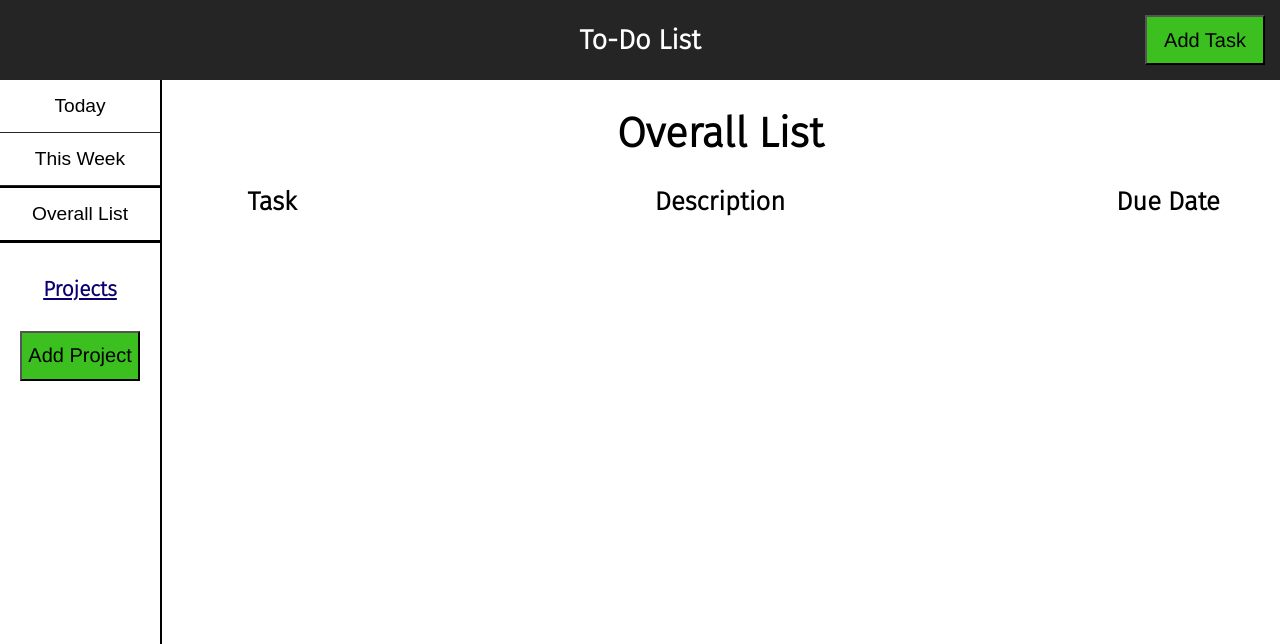
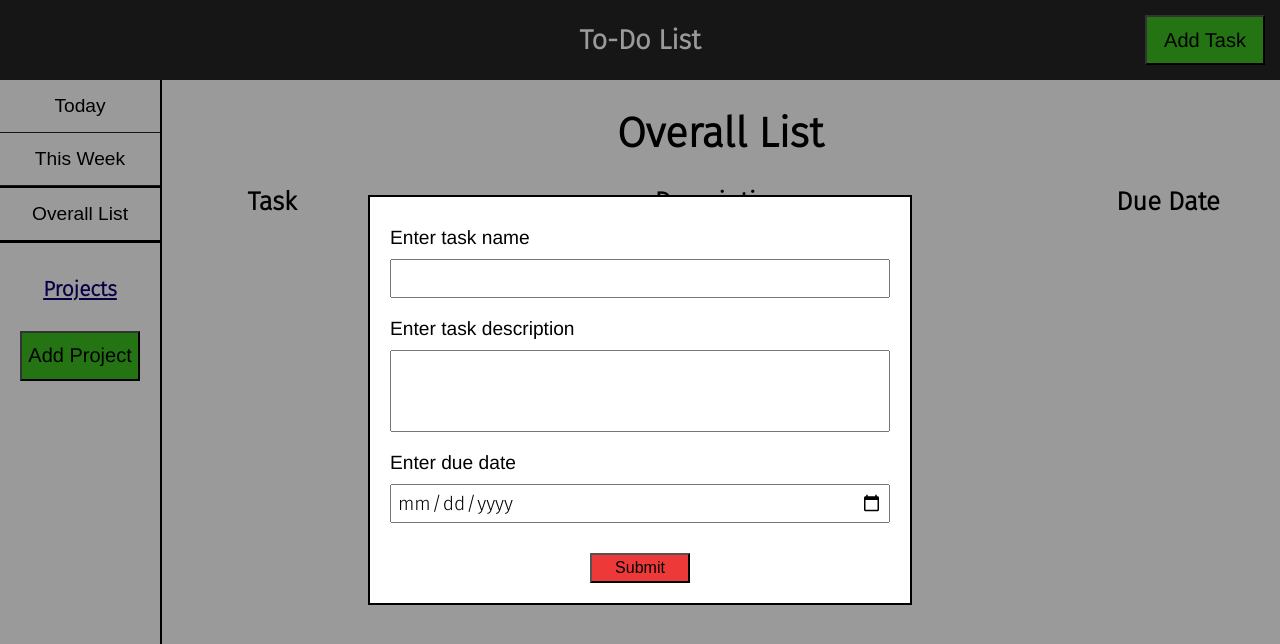
Before and after one commit to cooldudeachyut/todolist, a website built with webpack: page src/index.html in a window 1280 px wide. Both pictures are taken after a click on the button "Add Task". Shown: the top 644 px of the page. Built offline with nearby package versions, Linux system fonts and the light colour scheme.

Commit message:
Add prompt windows feature

```diff
--- a/src/index.html
+++ b/src/index.html
@@ -27,12 +27,12 @@
 				<h1 id="list-heading">Overall List</h1>
 				<div id="data-identifiers">
 					<h1 class="list-info">Task</h1>
-					<h1 class="list-info description">Description</h1>
+					<h1 class="list-info description-info">Description</h1>
 					<h1 class="list-info">Due Date</h1>
 				</div>
 				<div id="list">
 					<div id="title" class="list-info"></div>
-					<div id="description" class="list-info description"></div>
+					<div id="description" class="list-info description-info"></div>
 					<div id="due-date" class="list-info"></div>
 				</div>
 			</div>
--- a/src/scripts/displaylist.js
+++ b/src/scripts/displaylist.js
@@ -1,19 +1,21 @@
-export function createTodayList(listobject)
+import '../styles/style.css';
+
+export function displayTodayList(listobject)
 {
 
 }
 
-export function createThisWeekList(listobject)
+export function displayThisWeekList(listobject)
 {
 
 }
 
-export function createProjectList(listobject)
+export function displayProjectList(listobject)
 {
 
 }
 
-export function createTotalList(listobject)
+export function displayTotalList(listobject)
 {
 
 }
--- a/src/scripts/index.js
+++ b/src/scripts/index.js
@@ -1,6 +1,6 @@
 import '../styles/style.css';
 import { format, formatDistance, formatRelative, subDays } from 'date-fns';
-import * as prompts from './prompt.js';
+import * as prompt from './prompt.js';
 import * as displayList from './displaylist.js';
 
 const main = document.getElementById("main");
@@ -107,7 +107,17 @@ function createListItemObject(title, description, dueDate)
 	return obj;
 }
 
-function displayPrompt()
+function displayTaskPrompt()
 {
-	main.append(createPrompt());
+	prompt.deletePromptWindow();
+	main.append(prompt.createTaskPrompt());
 }
+
+function displayProjectPrompt()
+{
+	prompt.deletePromptWindow();
+	main.append(prompt.createProjectPrompt());
+}
+
+document.getElementById('add-task-button').addEventListener('click', displayTaskPrompt);
+document.getElementById('add-project-button').addEventListener('click', displayProjectPrompt);
--- a/src/scripts/prompt.js
+++ b/src/scripts/prompt.js
@@ -1,9 +1,122 @@
+import '../styles/style.css';
+
+function basicElementFactory(...elementDetails) //Element tag name, Element id (send value as undefined for no id), Element class 1, class 2 ....
+{
+	let div = document.createElement(elementDetails[0]);
+
+	for (let i = 1; i < elementDetails.length; i++)
+	{
+		if (i == 1 && elementDetails[i] != undefined)
+			div.id = elementDetails[i];
+
+		else if (i != 1)
+			div.className += ` ${elementDetails[i]}`;
+	}
+
+	return div;
+}
+
+function createLabel(id, labelText, labelClass)
+{
+	let label = basicElementFactory('label', undefined, labelClass);
+	label.setAttribute('for', `${id}`);
+	label.innerText = labelText;
+
+	return label;
+}
+
+function createInputBox(id, name, type, inputBoxClass)
+{
+	let inputBox = basicElementFactory('input', id, inputBoxClass);
+	inputBox.setAttribute('type', `${type}`);
+	inputBox.setAttribute('name', `${name}`);
+	inputBox.setAttribute('autocomplete', 'off');
+	inputBox.setAttribute('required', '');
+
+	return inputBox;
+}
+
+function addLabelAndInput(formElement, id, name, type, labelText, containerClass, labelClass, inputBoxClass)
+{
+	let div = basicElementFactory('div', undefined, containerClass);
+
+	div.append(createLabel(id, labelText, labelClass));
+	div.append(createInputBox(id, name, type, inputBoxClass));
+
+	formElement.append(div);
+}
+
+function createTextArea(id, textAreaClass)
+{
+	let textArea = basicElementFactory('textarea', id, textAreaClass);
+
+	textArea.setAttribute('wrap', 'hard');
+	textArea.setAttribute('maxlength', '150');
+
+	return textArea;
+}
+
+function addLabelAndTextArea(formElement, id, labelText, containerClass, labelClass, textAreaClass)
+{
+	let div = basicElementFactory('div', undefined, containerClass);
+
+	div.append(createLabel(id, labelText, labelClass));
+	div.append(createTextArea(id, textAreaClass));
+
+	formElement.append(div);
+}
+
+function createBasicPromptWindow()
+{
+	let containerDiv = basicElementFactory('div', 'prompt-container');
+	let blackScreen = basicElementFactory('div', 'black-screen');
+	let taskPromptForm = basicElementFactory('form', 'input-form', 'form-box');
+
+	blackScreen.addEventListener('mousedown', deletePromptWindow);
+
+	containerDiv.append(blackScreen);
+	containerDiv.append(taskPromptForm);
+
+	return [containerDiv, taskPromptForm];
+}
+
+function createSubmitButton()
+{
+	let submitButton = basicElementFactory('button', 'submit');
+	submitButton.setAttribute('type', 'submit');
+	submitButton.setAttribute('form', 'input-form');
+	submitButton.innerText = "Submit";
+
+	return submitButton;
+}
+
 export function createTaskPrompt()
 {
+	let promptWindow = createBasicPromptWindow();
 
+	addLabelAndInput(promptWindow[1], 'task-name', 'task', 'text', 'Enter task name', 'input-container', 'label-text', 'input-box');
+	addLabelAndTextArea(promptWindow[1], 'task-description', 'Enter task description', 'input-container', 'label-text', 'input-box description-box');
+	addLabelAndInput(promptWindow[1], 'due-date', 'date', 'date', 'Enter due date', 'input-container', 'label-text', 'input-box');
+	promptWindow[1].append(createSubmitButton());
+
+	return promptWindow[0];
 }
 
 export function createProjectPrompt()
 {
+	let promptWindow = createBasicPromptWindow();
 
+	addLabelAndInput(promptWindow[1], 'project-name', 'project', 'text', 'Enter project name', 'input-container', 'label-text', 'input-box');
+	addLabelAndTextArea(promptWindow[1], 'project-description', 'Enter project description', 'input-container', 'label-text', 'input-box description-box');
+	promptWindow[1].append(createSubmitButton());
+
+	return promptWindow[0];
 }
+
+export function deletePromptWindow()
+{
+	let window = document.getElementById('prompt-container');
+
+	if (window)
+		window.remove();
+}
--- a/src/styles/style.css
+++ b/src/styles/style.css
@@ -169,6 +169,70 @@
 	margin: 0;
 }
 
-.description {
+.description-info {
 	width: calc((3*(100vw - 160px))/5);
 }
+
+#prompt-container {
+	display: flex;
+	align-items: center;
+	justify-content: center;
+	height:100vh;
+	width:100vw;
+}
+
+#black-screen {
+	z-index:998;
+	position: fixed;
+	top: 0;
+	left: 0;
+	height: 100vh;
+	width: 100vw;
+	background-color: rgba(0, 0, 0, 0.397);
+}
+
+.form-box {
+	z-index:999;
+	display: flex;
+	flex-direction: column;
+	justify-content: space-evenly;
+	align-items: center;
+	padding: 20px;
+	width: 500px;
+	background-color: rgb(255, 255, 255);
+	border: 2px solid rgb(0, 0, 0);
+}
+
+.input-container {
+	display: flex;
+	flex-direction: column;
+	width:100%;
+	margin: 10px 0;
+}
+
+.label-text {
+	font-family: 'Franklin Gothic Medium', 'Arial Narrow', Arial, sans-serif;
+	font-size: 1.2rem;
+}
+
+.input-box {
+	height: 25px;
+	margin-top: 10px;
+	font-size: 1.2rem;
+	font-family: 'fira-sans', 'sans-serif';
+	padding: 5px;
+}
+
+.description-box {
+	height: 70px;
+	resize: none;
+	text-align: left;
+}
+
+#submit {
+	margin-top: 20px;
+	height: 30px;
+	width: 100px;
+	background-color: rgb(238, 57, 57);
+	font-size: 1rem;
+}
```
